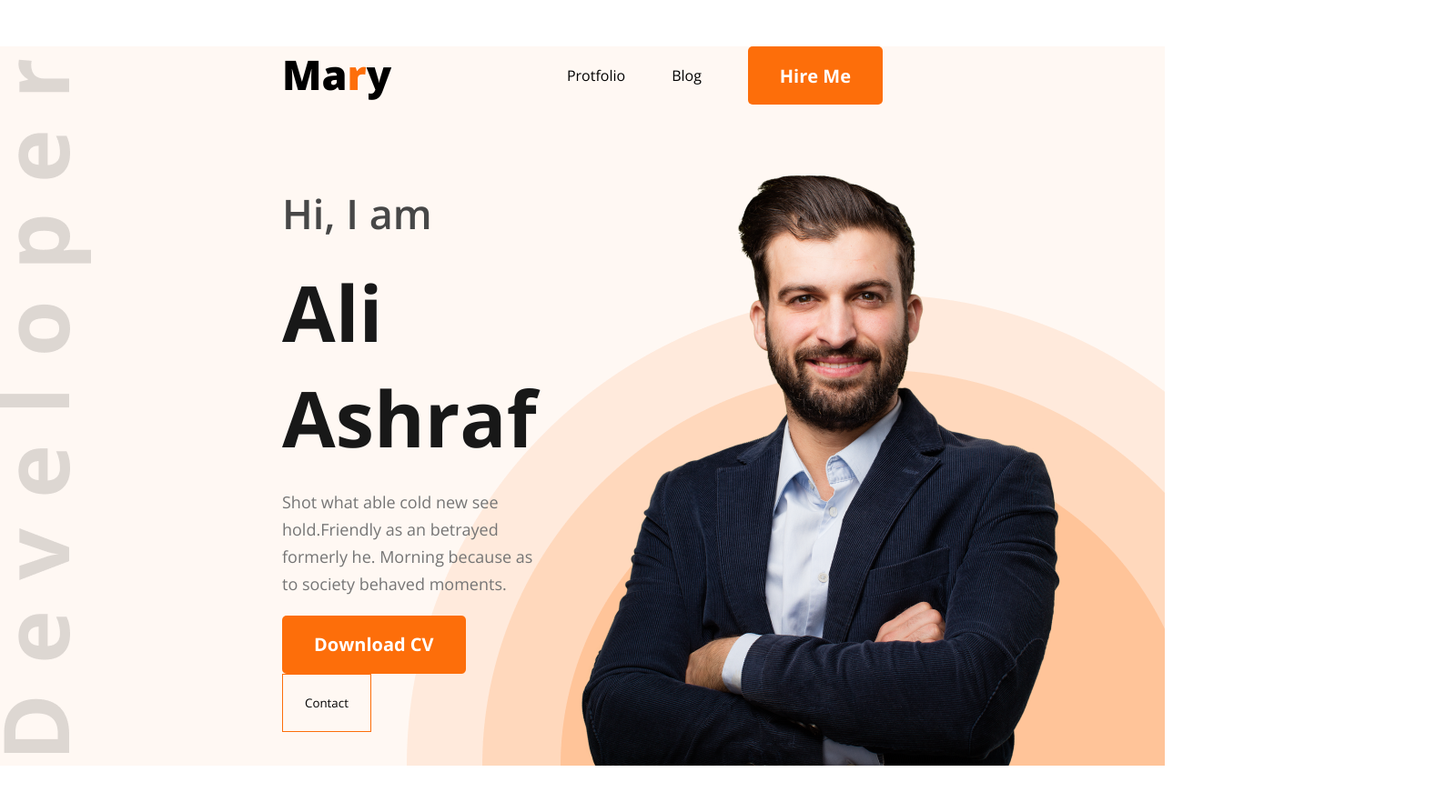
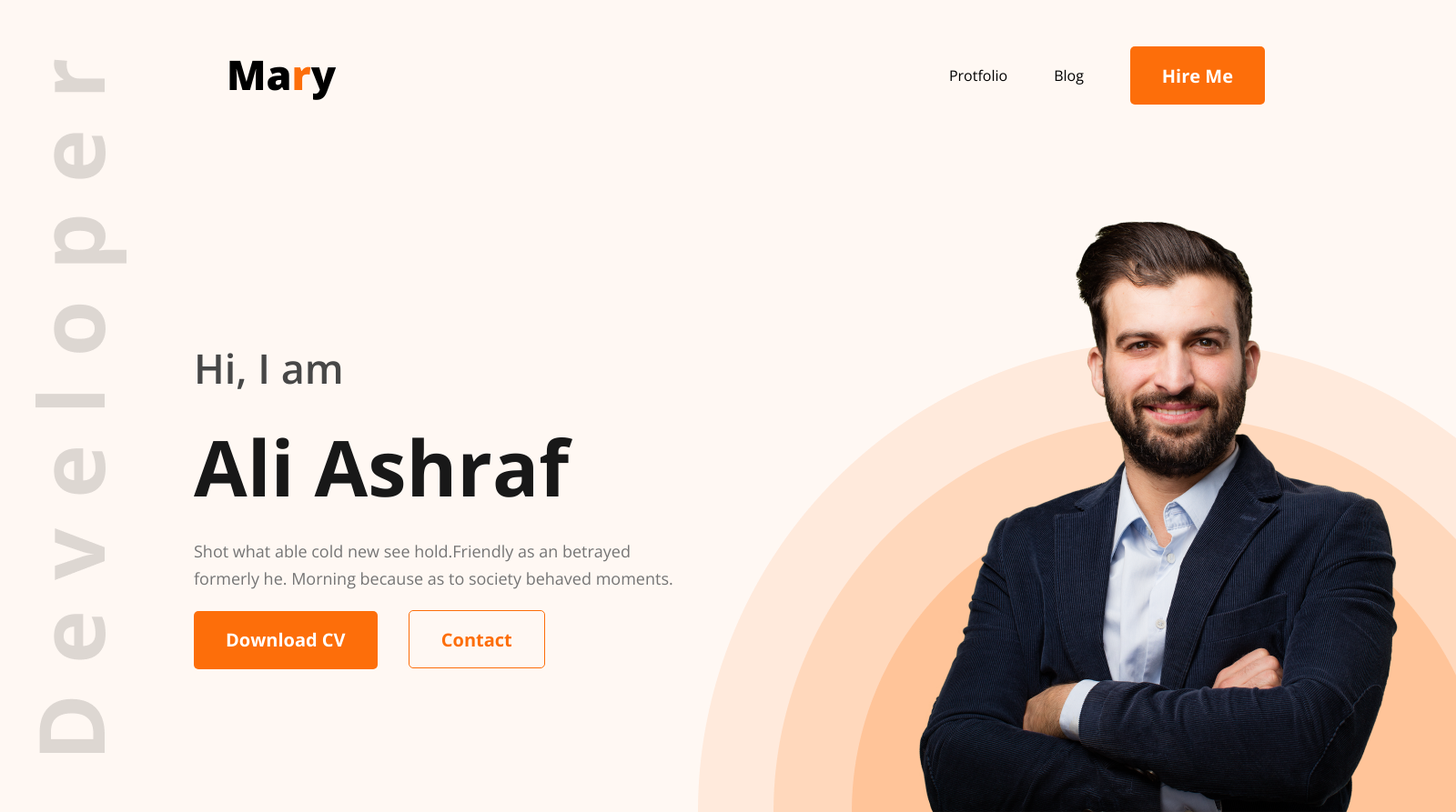
Before and after one commit to webashraf/developerProtfolio, a plain HTML site: page index.html in a window 1280 px wide. Shown: the top 893 px of the page at 91% size, 1600 px wide, since content can reach past the window. Drawn offline with nearby package versions, Linux system fonts and the light colour scheme.

Commit message:
Fixed margin issu

```diff
--- a/index.html
+++ b/index.html
@@ -20,6 +20,8 @@
   <body>
     <!-- Header Section -->
     <header class="main-header">
+      <!-- Header banner -->
+      <div class="header-banner">
         <nav>
           <h2 class="header-logo">Ma<span class="text-primary">r</span>y</h2>
           <div>
@@ -30,7 +32,6 @@
             </ul>
           </div>
         </nav>
-      <!-- Header banner -->
         <div class="banner">
           <div class="banner-text">
             <h3>Hi, I am</h3>
@@ -43,6 +44,7 @@
             <button class="contact-button">Contact</button>
           </div>
           <img src="./images/hardy.png" alt="" />
+        </div>
       </div>
       <!--  -->
     </header>
--- a/style.css
+++ b/style.css
@@ -3,7 +3,8 @@
   font-family: "Open Sans", sans-serif;
 }
 body {
-  background-size: 1600px;
+  width: 1600px;
+  margin: auto;
 }
 /* Primary stylee */
 .text-primary {
@@ -40,10 +41,13 @@ section {
 /* Header Navbar stylee */
 .main-header {
   background-color: #fff8f3;
+  padding-left: 39px;
+}
+.main-header .header-banner {
   background-image: url("./images/header_bg.png"), url("./images/developer.png");
   background-repeat: no-repeat, no-repeat;
   background-position: bottom right, left;
-  padding: 0 80px;
+  /* padding: 0 80px; */
 }
 .header-logo {
   color: Dark 01;
@@ -54,7 +58,7 @@ section {
 nav {
   display: flex;
   justify-content: space-between;
-  margin: 51px 230px;
+  padding: 51px 210px;
 }
 nav div ul {
   display: flex;
@@ -66,9 +70,12 @@ nav div ul li {
 }
 /* Banner styles */
 .banner {
-  margin: 51px 230px;
+  margin: 51px 55px 51px 174px !important;
   display: flex;
   align-items: center;
+}
+.banner-text {
+  padding-right: 214px;
 }
 .banner div h3 {
   color: #474747;
@@ -93,9 +100,16 @@ nav div ul li {
 }
 .contact-button {
   border: 1px solid #fd6e0a;
+  color: #fd6e0a;
   height: 64px;
-  padding: 18px 24px;
+  padding: 18px 35px;
   background-color: #fff8f3;
+  border-radius: 5px;
+  font-weight: 700;
+  font-size: 20px;
+  line-height: 27px;
+  text-align: center;
+  margin-left: 30px;
 }
 /*  */
 /*  */
@@ -103,7 +117,7 @@ nav div ul li {
 /* About me styles */
 main {
   /* max-width: 1140px; */
-  margin: 130px auto;
+  margin: auto;
 }
 .about-section {
   padding: 131px 156px;
@@ -235,6 +249,9 @@ main {
 .contact-from {
   width: 45%;
 }
+.contact-detail a {
+  margin-right: 15px;
+}
 /* Form styles */
 .form .primary-button {
   display: block;
@@ -262,7 +279,7 @@ main {
 }
 .ci {
   width: 461px;
-  height: 64px;
+  height: 30px;
 }
 /*  */
 /*  */ ;
```
Lines whose indentation alone changed are shown as unchanged.
